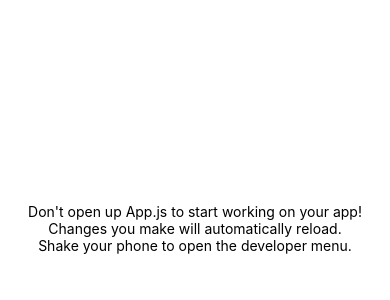
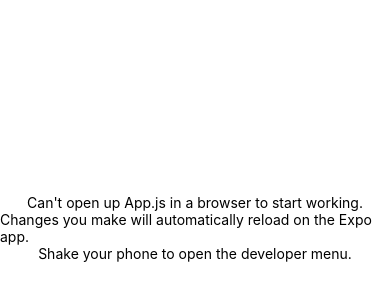
Before and after one commit to timofeysie/teretifolia, a React Native app: screen / in a window 390 px wide. Shown: the part 194-494 px from the top of the page. Built offline with nearby package versions, Linux system fonts and the light colour scheme.

Commit message:
Finished my train of thought

```diff
--- a/App.js
+++ b/App.js
@@ -5,8 +5,8 @@
   render() {
     return (
       <View style={styles.container}>
-        <Text>Don't open up App.js to start working on your app!</Text>
-        <Text>Changes you make will automatically reload.</Text>
+        <Text>Can't open up App.js in a browser to start working.</Text>
+        <Text>Changes you make will automatically reload on the Expo app.</Text>
         <Text>Shake your phone to open the developer menu.</Text>
       </View>
     );
```
Also changed, not shown: 1 other file (tests, documents, lock files or other folders).
